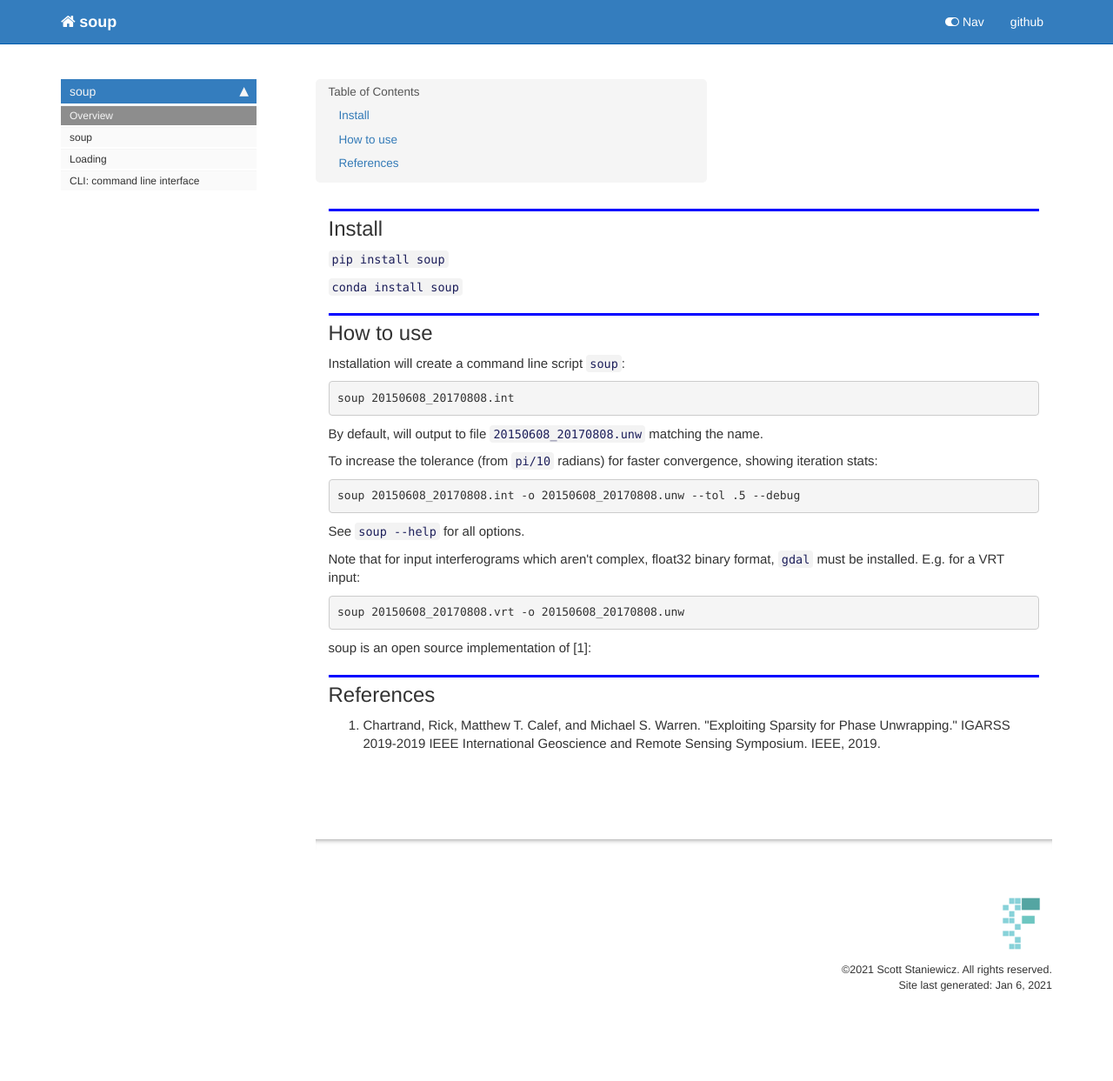
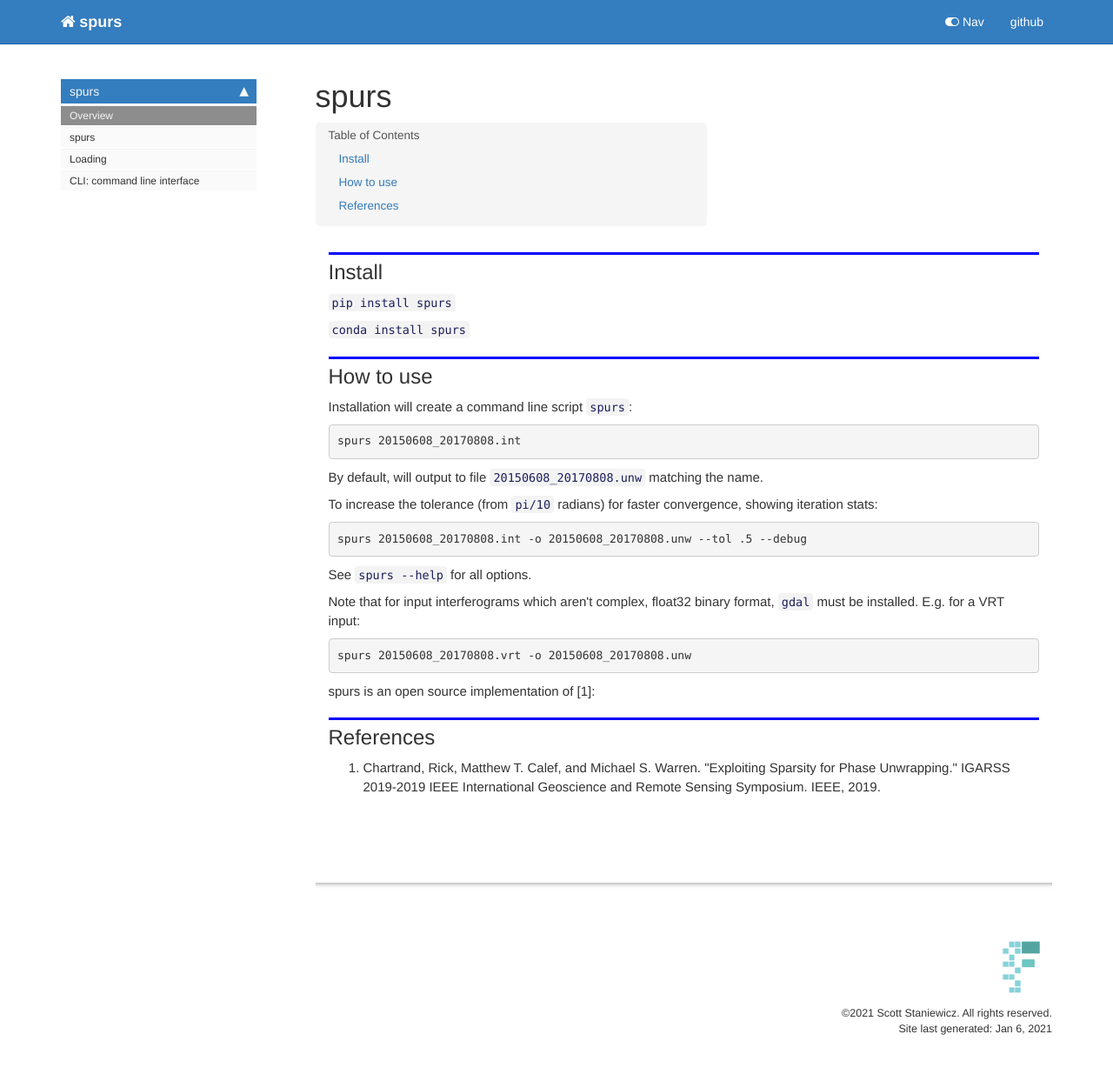
Before and after one commit to scottstanie/spurs, a Jekyll site: the page built from docs/index.html, in a window 1280 px wide. Shown: the whole page at 87% size. Built offline with Jekyll 4.4.1, drawn with Linux system fonts in a browser that asks for light colours; nearby versions of some CDN libraries; comment, search, counter and statistics services are not loaded; before the commit the page ends 1193 px from its top, so only the background shows below that.

Commit message:
rename for pypi fail

```diff
--- a/docs/_config.yml
+++ b/docs/_config.yml
@@ -1,7 +1,7 @@
-repository: scottstanie/soup
+repository: scottstanie/spurs
 output: web
-topnav_title: soup
-site_title: soup
+topnav_title: spurs
+site_title: spurs
 company_name: Scott Staniewicz
 description: Sparse optimization for unwrapping phase in InSAR interferograms
 # Set to false to disable KaTeX math
@@ -60,4 +60,4 @@
 - home_sidebar
 
 theme: jekyll-theme-cayman
-baseurl: /soup/
+baseurl: /spurs/
--- a/docs/_data/sidebars/home_sidebar.yml
+++ b/docs/_data/sidebars/home_sidebar.yml
@@ -10,7 +10,7 @@
       title: Overview
       url: /
     - output: web,pdf
-      title: soup
+      title: spurs
       url: core.html
     - output: web,pdf
       title: Loading
@@ -19,6 +19,6 @@
       title: 'CLI: command line interface'
       url: cli.html
     output: web
-    title: soup
+    title: spurs
   output: web
   title: Sidebar
--- a/docs/cli.html
+++ b/docs/cli.html
@@ -47,7 +47,7 @@
 
 
 <div class="output_markdown rendered_html output_subarea ">
-<h4 id="get_cli_args" class="doc_header"><code>get_cli_args</code><a href="https://github.com/scottstanie/soup/tree/master/soup/cli.py#L15" class="source_link" style="float:right">[source]</a></h4><blockquote><p><code>get_cli_args</code>()</p>
+<h4 id="get_cli_args" class="doc_header"><code>get_cli_args</code><a href="https://github.com/scottstanie/spurs/tree/master/spurs/cli.py#L15" class="source_link" style="float:right">[source]</a></h4><blockquote><p><code>get_cli_args</code>()</p>
 </blockquote>
 
 </div>
@@ -71,7 +71,7 @@
 
 
 <div class="output_markdown rendered_html output_subarea ">
-<h4 id="main" class="doc_header"><code>main</code><a href="https://github.com/scottstanie/soup/tree/master/soup/cli.py#L64" class="source_link" style="float:right">[source]</a></h4><blockquote><p><code>main</code>()</p>
+<h4 id="main" class="doc_header"><code>main</code><a href="https://github.com/scottstanie/spurs/tree/master/spurs/cli.py#L64" class="source_link" style="float:right">[source]</a></h4><blockquote><p><code>main</code>()</p>
 </blockquote>
 
 </div>
--- a/docs/index.html
+++ b/docs/index.html
@@ -1,6 +1,6 @@
 ---
 
-title: soup: Sparse Optimization for Upwrapping Phase
+title: spurs
 
 
 keywords: fastai
@@ -37,8 +37,8 @@
 </div>
 <div class="cell border-box-sizing text_cell rendered"><div class="inner_cell">
 <div class="text_cell_render border-box-sizing rendered_html">
-<p><code>pip install soup</code></p>
-<p><code>conda install soup</code></p>
+<p><code>pip install spurs</code></p>
+<p><code>conda install spurs</code></p>
 
 </div>
 </div>
@@ -51,16 +51,16 @@
 </div>
 <div class="cell border-box-sizing text_cell rendered"><div class="inner_cell">
 <div class="text_cell_render border-box-sizing rendered_html">
-<p>Installation will create a command line script <code>soup</code>:</p>
-<div class="highlight"><pre><span></span>soup 20150608_20170808.int
+<p>Installation will create a command line script <code>spurs</code>:</p>
+<div class="highlight"><pre><span></span>spurs 20150608_20170808.int
 </pre></div>
 <p>By default, will output to file <code>20150608_20170808.unw</code> matching the name.</p>
 <p>To increase the tolerance (from <code>pi/10</code> radians) for faster convergence, showing iteration stats:</p>
-<div class="highlight"><pre><span></span>soup 20150608_20170808.int -o 20150608_20170808.unw --tol .5 --debug
+<div class="highlight"><pre><span></span>spurs 20150608_20170808.int -o 20150608_20170808.unw --tol .5 --debug
 </pre></div>
-<p>See <code>soup --help</code> for all options.</p>
+<p>See <code>spurs --help</code> for all options.</p>
 <p>Note that for input interferograms which aren't complex, float32 binary format, <code>gdal</code> must be installed. E.g. for a VRT input:</p>
-<div class="highlight"><pre><span></span>soup 20150608_20170808.vrt -o 20150608_20170808.unw
+<div class="highlight"><pre><span></span>spurs 20150608_20170808.vrt -o 20150608_20170808.unw
 </pre></div>
 
 </div>
@@ -68,7 +68,7 @@
 </div>
 <div class="cell border-box-sizing text_cell rendered"><div class="inner_cell">
 <div class="text_cell_render border-box-sizing rendered_html">
-<p>soup is an open source implementation of [1]:</p>
+<p>spurs is an open source implementation of [1]:</p>
 <h2 id="References">References<a class="anchor-link" href="#References"> </a></h2><ol>
 <li>Chartrand, Rick, Matthew T. Calef, and Michael S. Warren. "Exploiting Sparsity for Phase Unwrapping." IGARSS 2019-2019 IEEE International Geoscience and Remote Sensing Symposium. IEEE, 2019.</li>
 </ol>
--- a/docs/sidebar.json
+++ b/docs/sidebar.json
@@ -1,7 +1,7 @@
 {
-  "soup": {
+  "spurs": {
     "Overview": "/",
-    "soup": "core.html",
+    "spurs": "core.html",
     "Loading": "loading.html",
     "CLI: command line interface": "cli.html"
   }
```
Also changed, not shown: docs/core.html (+9 -9 lines), spurs/_nbdev.py (renamed from soup/_nbdev.py, +4 -3 lines), README.md, spurs/__init__.py (renamed from soup/__init__.py), spurs/cli.py (renamed from soup/cli.py), spurs/core.py (renamed from soup/core.py), spurs/loading.py (renamed from soup/loading.py), 5 other files.
